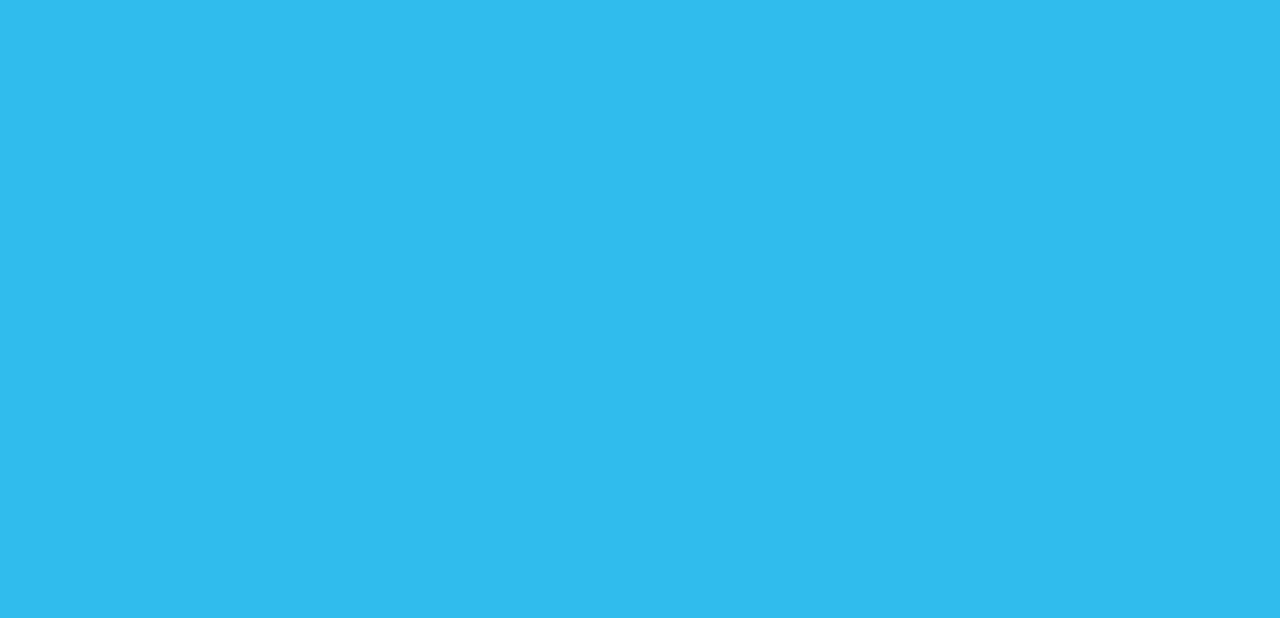
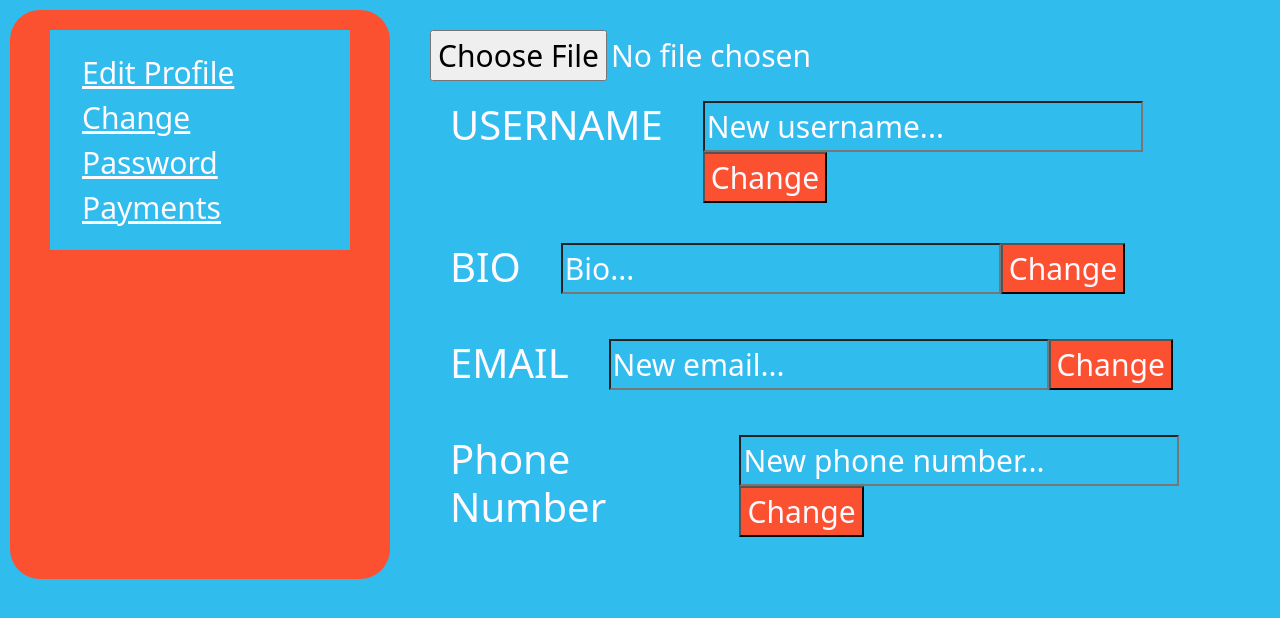
Before and after one commit to jackwillis517/Hungry, a React (Create React App) app in the folder frontend/: page /AccountPage in a window 1280 px wide. Before the commit this address had no page. Shown: the top 618 px of the page. Built offline with nearby package versions, Linux system fonts and the light colour scheme.

Commit message:
AccountPage update
Almost done with the skeleton

```diff
--- a/frontend/src/App.js
+++ b/frontend/src/App.js
@@ -3,6 +3,7 @@ import { BrowserRouter, Routes, Route } from 'react-router-dom'
 import Login from './pages/Login.js'
 import CreateUser from './pages/CreateUser.js'
 import Navbar from './pages/Navbar.js'
+import AccountPage from './pages/AccountPage.js'
 
 const App = () => {
     return (
@@ -11,6 +12,7 @@ const App = () => {
                 <Route path="/login" element={<Login/>} />
                 <Route path="/createuser" element={<CreateUser/>} />
                 <Route path="/navbar" element={<Navbar/>} />
+                <Route path="/AccountPage" element={<AccountPage/>} />
             </Routes>
         </BrowserRouter>
     )
--- /dev/null
+++ b/frontend/src/pages/AccountPage.css
@@ -0,0 +1,93 @@
+/*
+  Colors
+  Blue: 30bced
+  Grey: 303036
+  White: fffaff
+  Orange: fc5130
+  Black: 050401
+*/
+
+@import url('https://fonts.googleapis.com/css2?family=Fredoka+One&family=Open+Sans:wght@400;600&display=swap');
+
+* {
+  background-color: #30bced;
+}
+
+ul {
+    list-style-type: none;
+    margin: 20px;
+    padding: 20px;
+    width: 300px;
+    font-size: 30px;
+  }
+
+  a:link {
+    color: #fffaff;
+    background-color: transparent;
+  }
+
+  a:visited {
+    color: #fffaff;
+    background-color: transparent;
+    text-decoration: none;
+  }
+
+  a:hover {
+    background-color: transparent;
+    text-decoration: underline;
+  }
+
+  .flex-container {
+    display: flex;
+    background-color: #30bced;
+    color: #fffaff;
+  }
+
+  .flex-container > div {
+    margin: 10px;
+    padding: 20px;
+    font-size: 30px;
+  }
+
+  .edit-profile{
+    flex-basis: 100px;
+	flex-grow: 4;
+    justify-content: flex-end;
+}
+
+.edit-username, .edit-bio, .edit-email, .edit-number {
+    display: flex;
+}
+
+.text, .header {
+    padding: 20px;
+}
+
+.menu-option{
+    background-color: #fc5130;
+    overflow:hidden;
+    border-radius: 30px;
+}
+
+::placeholder { /* Chrome, Firefox, Opera, Safari 10.1+ */
+    color: #fffaff;
+    opacity: 1; /* Firefox */
+  }
+
+  :-ms-input-placeholder { /* Internet Explorer 10-11 */
+    color: #fffaff;
+  }
+
+  ::-ms-input-placeholder { /* Microsoft Edge */
+    color: #fffaff;
+  }
+
+  .button{
+      color: #fffaff;
+      background-color: #fc5130;
+  }
+
+  .button:hover{
+    background-color: #303036;
+    color: white;
+  }
--- /dev/null
+++ b/frontend/src/pages/AccountPage.js
@@ -0,0 +1,80 @@
+import React, { useState } from 'react'
+import './AccountPage.css';
+import { Button, Form, FormGroup, Label, Input } from 'reactstrap'
+
+const AccountPage = () => {
+
+    <div></div>
+    return (
+        <body>
+
+
+
+
+            <div class="flex-container">
+                <div className='menu-option'>
+                    <ul>
+                        <li><a href="#edit">Edit Profile</a></li>
+                        <li><a href="#password">Change Password</a></li>
+                        <li><a href="#payments">Payments</a></li>
+                    </ul>
+                </div>
+
+
+                <div className='edit-profile'>
+
+
+                    <form className='photo' method="post" enctype="multipart/form-data">
+                        <input type="file" name="file" id="file"/>
+                    </form>
+
+                    <form className='edit-username'>
+                        <h1 className='header'>USERNAME</h1>
+                        <div className='text'>
+                            <input type="text" id="myText" placeholder='New username...'></input>
+                            <input type="submit" className='button' value="Change"></input>
+                        </div>
+                    </form>
+
+                    <form className='edit-bio'>
+                        <h1 className='header'>BIO</h1>
+                        <div className='text'>
+                            <input type="text" id="myText" placeholder='Bio...'></input>
+                            <input type="submit" className='button' value="Change"></input>
+                        </div>
+                    </form>
+
+                    <form className='edit-email'>
+                        <h1 className='header'>EMAIL</h1>
+                        <div className='text'>
+                            <input type="text" id="myText" placeholder='New email...'></input>
+                            <input type="submit" className='button' value="Change"></input>
+                        </div>
+                    </form>
+
+                    <form className='edit-number'>
+                        <h1 className='header'>Phone Number</h1>
+                        <div className='text'>
+                            <input type="text" id="myText" placeholder='New phone number...'></input>
+                            <input type="submit" className='button' value="Change"></input>
+                        </div>
+                    </form>
+
+
+                </div>
+
+
+
+
+
+
+            </div>
+
+        </body>
+
+
+    )
+  }
+
+
+export default AccountPage;
```
